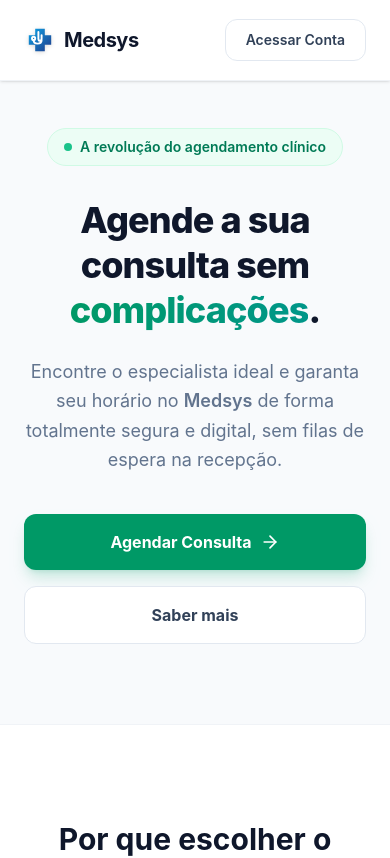
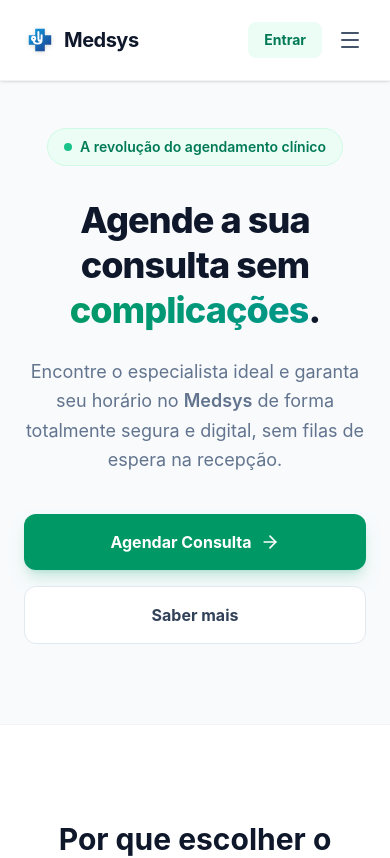
Before and after one commit to vitor9998/medflow, a Next.js app: page / in a window 390 px wide. Shown: the top 858 px of the page. Built offline with nearby package versions, Linux system fonts and the light colour scheme.

Commit message:
Atualização para uso de celular

```diff
--- a/app/page.tsx
+++ b/app/page.tsx
@@ -1,10 +1,12 @@
 "use client";
 
 import Link from "next/link";
-import { ArrowRight, Calendar, Clock, Star, ShieldCheck, Stethoscope } from "lucide-react";
+import { ArrowRight, Calendar, Clock, Star, ShieldCheck, Stethoscope, Menu, X } from "lucide-react";
 import { MedsysLogo } from "@/components/Logo";
+import { useState } from "react";
 
 export default function Home() {
+  const [menuOpen, setMenuOpen] = useState(false);
   return (
     <div className="min-h-screen bg-slate-50 font-sans text-slate-900 selection:bg-emerald-200 overflow-x-hidden flex flex-col items-center">
 
@@ -25,10 +27,29 @@ export default function Home() {
                Para Clínicas
              </Link>
            </div>
-           <Link href="/login" className="text-sm font-semibold text-slate-700 hover:text-slate-900 border border-slate-200 hover:bg-slate-50 px-5 py-2.5 rounded-xl transition-all whitespace-nowrap">
-             Acessar Conta
-           </Link>
+
+           <div className="flex items-center gap-3">
+             <Link href="/login" className="hidden md:flex text-sm font-semibold text-slate-700 hover:text-slate-900 border border-slate-200 hover:bg-slate-50 px-5 py-2.5 rounded-xl transition-all whitespace-nowrap">
+               Acessar Conta
+             </Link>
+             <Link href="/login" className="md:hidden text-sm font-bold text-emerald-700 bg-emerald-50 px-4 py-2 rounded-lg">
+               Entrar
+             </Link>
+             <button onClick={() => setMenuOpen(!menuOpen)} className="md:hidden text-slate-600 p-1">
+               {menuOpen ? <X className="w-6 h-6" /> : <Menu className="w-6 h-6" />}
+             </button>
+           </div>
         </div>
+
+        {/* Mobile Dropdown */}
+        {menuOpen && (
+          <div className="md:hidden absolute top-20 left-0 w-full bg-white border-b border-slate-200 shadow-xl flex flex-col p-6 gap-6 z-50">
+             <a onClick={() => setMenuOpen(false)} href="#beneficios" className="text-slate-700 font-medium text-lg">Benefícios</a>
+             <a onClick={() => setMenuOpen(false)} href="#como-funciona" className="text-slate-700 font-medium text-lg">Como Funciona</a>
+             <Link onClick={() => setMenuOpen(false)} href="/pricing" className="text-slate-700 font-medium text-lg">Planos</Link>
+             <Link onClick={() => setMenuOpen(false)} href="/para-medicos" className="text-emerald-600 font-bold text-lg">Para Clínicas</Link>
+          </div>
+        )}
       </nav>
 
       {/* HERO SECTION */}
--- a/app/pricing/page.tsx
+++ b/app/pricing/page.tsx
@@ -1,10 +1,12 @@
 "use client";
 
 import Link from "next/link";
-import { CheckCircle2, XCircle, ArrowRight } from "lucide-react";
+import { CheckCircle2, XCircle, ArrowRight, Menu, X } from "lucide-react";
 import { MedsysLogo } from "@/components/Logo";
+import { useState } from "react";
 
 export default function PricingPage() {
+  const [menuOpen, setMenuOpen] = useState(false);
   return (
     <div className="min-h-screen bg-slate-50 font-sans text-slate-900 overflow-x-hidden">
 
@@ -25,10 +27,29 @@ export default function PricingPage() {
                Para Clínicas
              </Link>
            </div>
-           <Link href="/login" className="text-sm font-semibold text-slate-700 hover:text-slate-900 border border-slate-200 hover:bg-slate-50 px-5 py-2.5 rounded-xl transition-all whitespace-nowrap">
-             Acessar Conta
-           </Link>
+
+           <div className="flex items-center gap-3">
+             <Link href="/login" className="hidden md:flex text-sm font-semibold text-slate-700 hover:text-slate-900 border border-slate-200 hover:bg-slate-50 px-5 py-2.5 rounded-xl transition-all whitespace-nowrap">
+               Acessar Conta
+             </Link>
+             <Link href="/login" className="md:hidden text-sm font-bold text-emerald-700 bg-emerald-50 px-4 py-2 rounded-lg">
+               Entrar
+             </Link>
+             <button onClick={() => setMenuOpen(!menuOpen)} className="md:hidden text-slate-600 p-1">
+               {menuOpen ? <X className="w-6 h-6" /> : <Menu className="w-6 h-6" />}
+             </button>
+           </div>
         </div>
+
+        {/* Mobile Dropdown */}
+        {menuOpen && (
+          <div className="md:hidden absolute top-20 left-0 w-full bg-white border-b border-slate-200 shadow-xl flex flex-col p-6 gap-6 z-50">
+             <Link onClick={() => setMenuOpen(false)} href="/#beneficios" className="text-slate-700 font-medium text-lg">Benefícios</Link>
+             <Link onClick={() => setMenuOpen(false)} href="/#como-funciona" className="text-slate-700 font-medium text-lg">Como Funciona</Link>
+             <Link onClick={() => setMenuOpen(false)} href="/pricing" className="text-emerald-600 font-bold text-lg">Planos</Link>
+             <Link onClick={() => setMenuOpen(false)} href="/para-medicos" className="text-emerald-600 font-bold text-lg">Para Clínicas</Link>
+          </div>
+        )}
       </nav>
 
       <main className="pt-32 pb-20 md:pt-40 md:pb-28 px-6 w-full">
```
